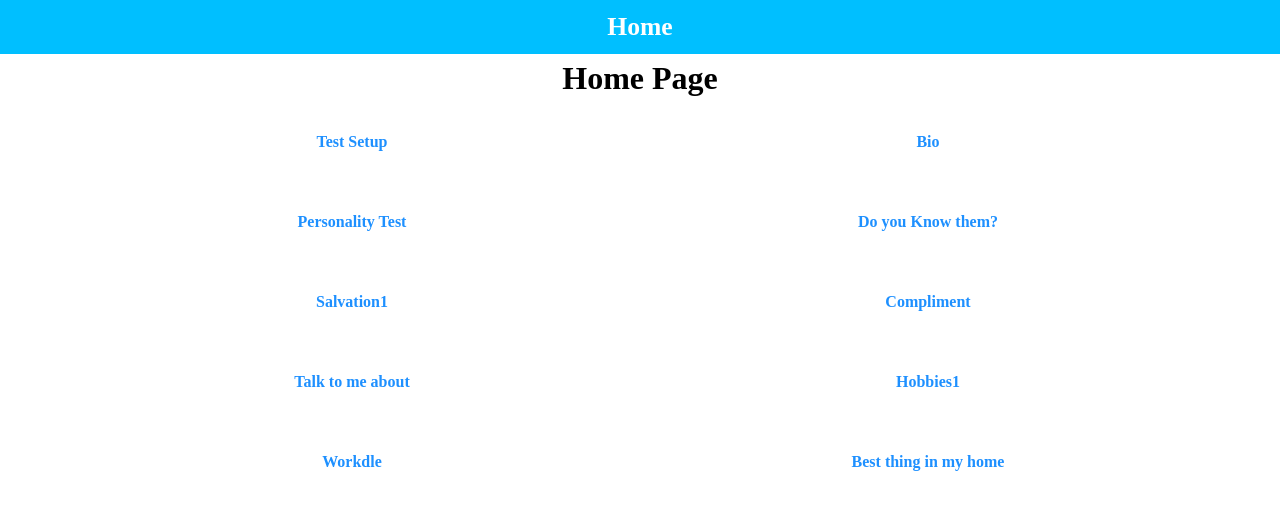
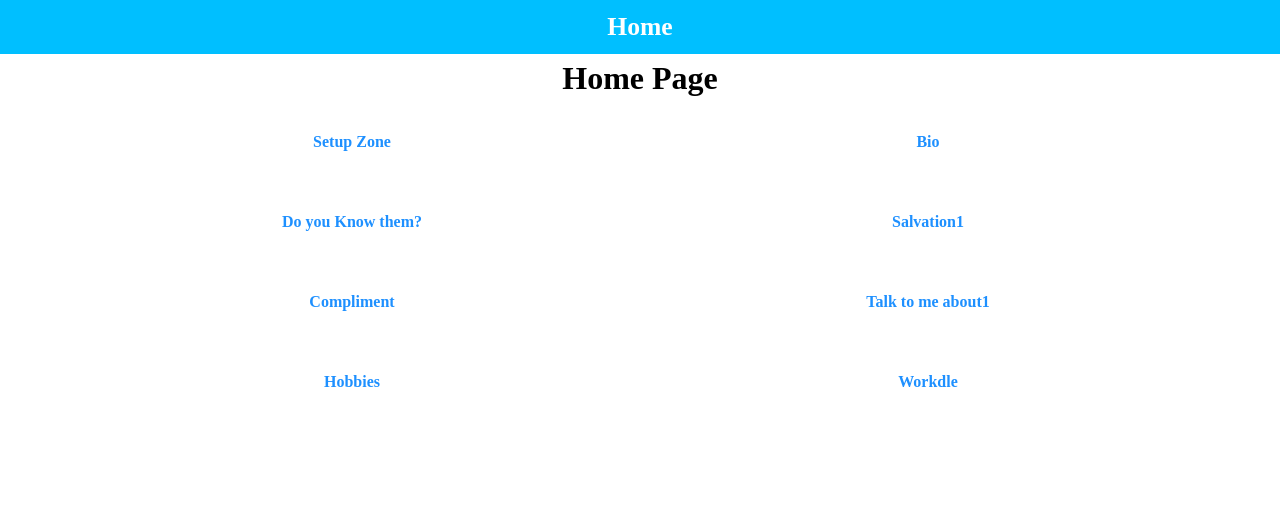
Before and after one commit to waterifire/work-positive, a Django app: page / in a window 1280 px wide. Shown: the top 510 px of the page. Run offline with Django 4.2, Linux system fonts and the light colour scheme.

Commit message:
Cannot do everything by deadline - removed some topics

```diff
--- a/____work/base/templates/base/home.html
+++ b/____work/base/templates/base/home.html
@@ -13,16 +13,14 @@
 <div class="topic_zone">
   <div class="container">
     <div class="topic_area">
-      <a href="{% url 'ts_home' %}">Test Setup</a>
+      <a href="{% url 'ts_home' %}">Setup Zone</a>
       <a href="">Bio</a>
-      <a href="">Personality Test</a>
       <a href="{% url 'dykt_home' %}">Do you Know them?</a>
       <a href="">Salvation1</a>
       <a href="{% url 'compliment_home' %}">Compliment</a>
-      <a href="">Talk to me about</a>
-      <a href="{% url 'hobby_home' %}">Hobbies1</a>
+      <a href="">Talk to me about1</a>
+      <a href="{% url 'hobby_home' %}">Hobbies</a>
       <a href="{% url 'workdle_home' %}">Workdle</a>
-      <a href="">Best thing in my home</a>
     </div>
   </div>
 </div>
```
